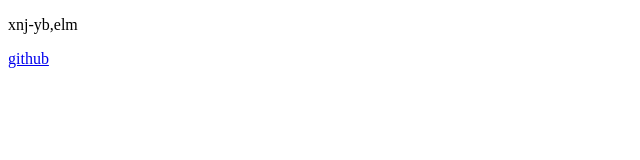
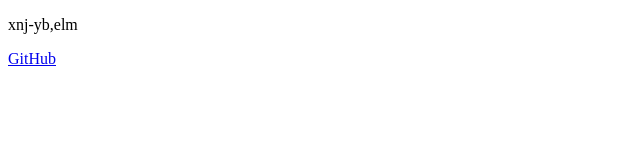
Before and after one commit to sorellashi/first-project, a plain HTML site: page index.html in a window 1280 px wide. Shown: the full height of the page, 0-640 px from the left. Drawn offline with Linux system fonts and the light colour scheme.

Commit message:
fix: Исправил название ссылки

```diff
--- a/index.html
+++ b/index.html
@@ -7,6 +7,6 @@
 </head>
 <body>
     <p>xnj-yb,elm</p>
-    <a href="https://github.com">github</a>
+    <a href="https://github.com">GitHub</a>
 </body>
 </html>
```
